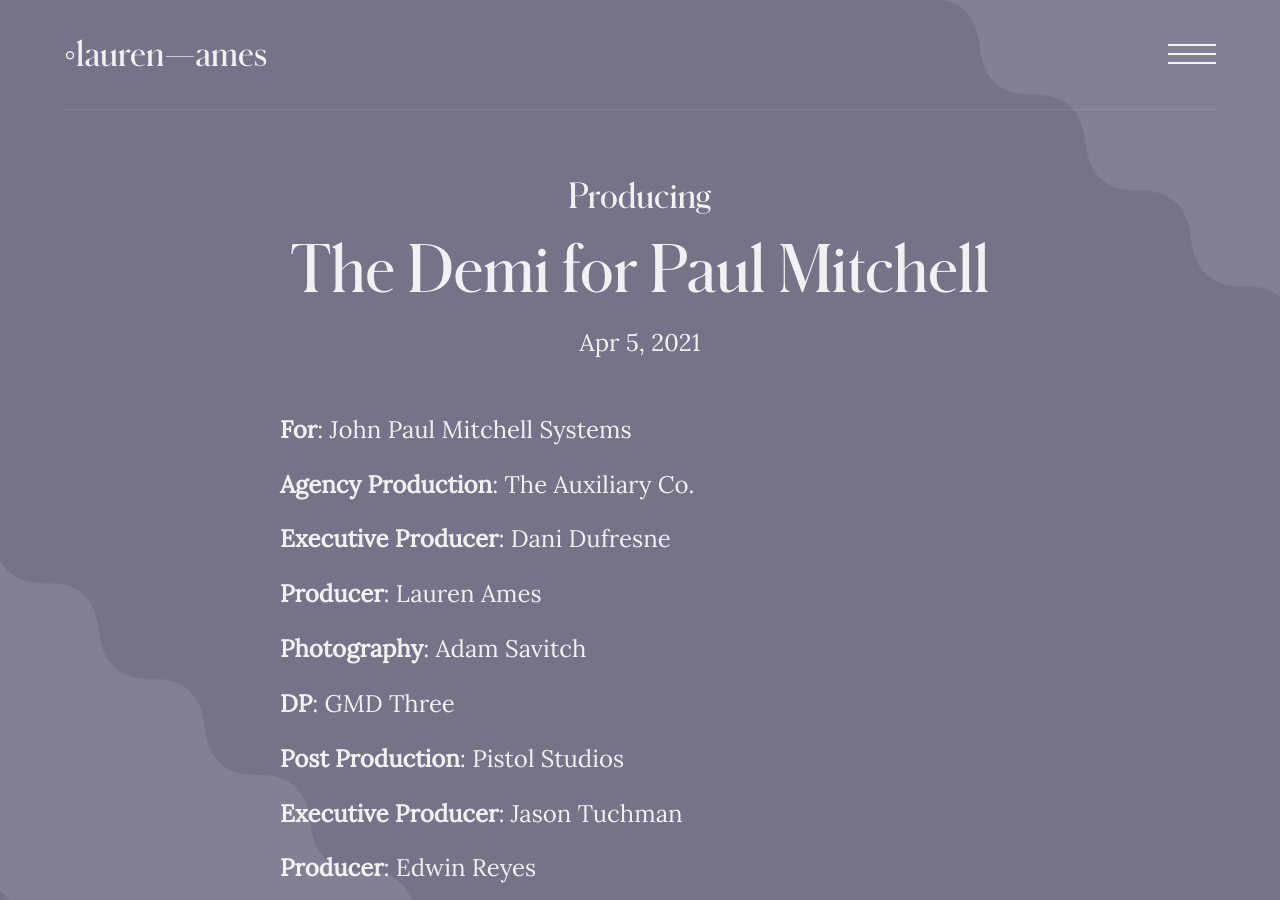
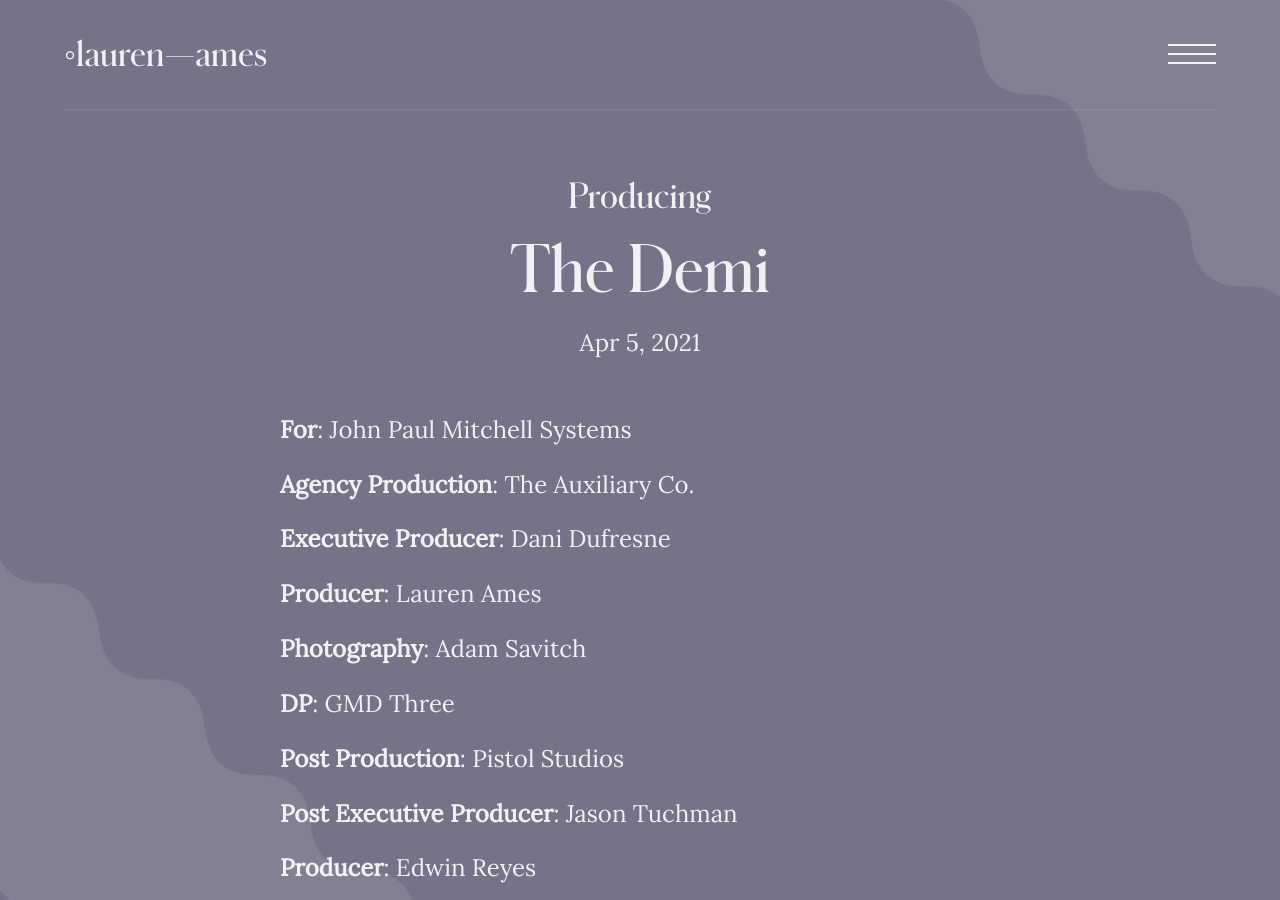
Before and after one commit to smittenn/laa-blog, a Jekyll site: the page built from _posts/2021-04-05-the-demi-for-paul-mitchell-2021.markdown, in a window 1280 px wide and 900 px high. Built offline with Jekyll 4.4.1, drawn with Linux system fonts in a browser that asks for light colours; our own code applies the rules of GitHub Pages for plain Markdown files.

Commit message:
Updated The Demi For Paul Mitchell 2021

```diff
--- a/_posts/2021-04-05-the-demi-for-paul-mitchell-2021.markdown
+++ b/_posts/2021-04-05-the-demi-for-paul-mitchell-2021.markdown
@@ -1,5 +1,5 @@
 ---
-title: The Demi for Paul Mitchell
+title: The Demi
 date: 2021-04-05 14:43:00 -04:00
 categories:
 - Producing
@@ -20,7 +20,7 @@
 
 **Post Production**: Pistol Studios
 
-**Executive Producer**: Jason Tuchman
+**Post Executive Producer**: Jason Tuchman
 
 **Producer**: Edwin Reyes
 
```
